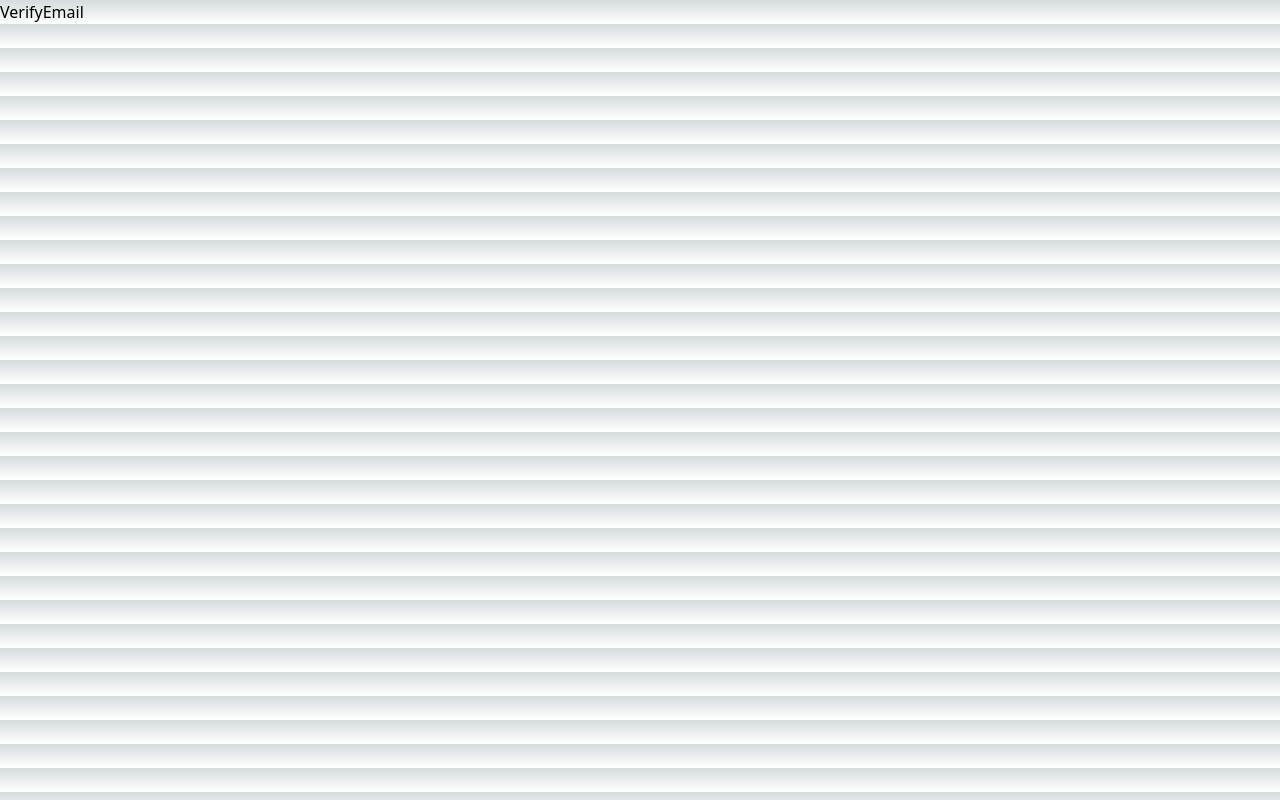
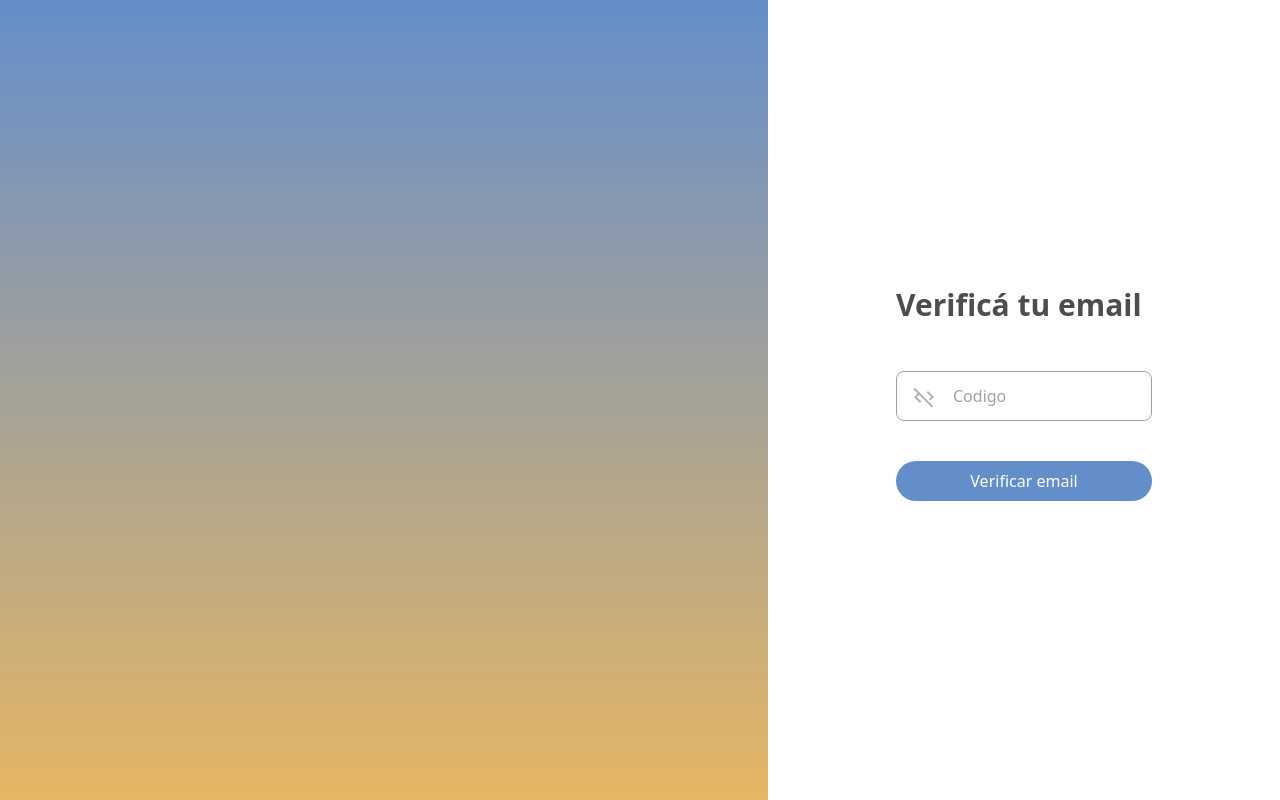
Before and after one commit to NuriaROrquin/diabetia, a Next.js app in the folder frontend/: page /auth/verify-email in a window 1280 px wide. Built offline with nearby package versions, Linux system fonts and the light colour scheme.

Commit message:
DIAB-14 verify email

```diff
--- a/frontend/pages/auth/register/index.js
+++ b/frontend/pages/auth/register/index.js
@@ -15,7 +15,7 @@ export const Register = () => {
     const password = document.getElementById("contrasena").value;
     register(username, email, password)
         .then(() => {
-          router.push(`/auth/verify-email`)
+          router.push(`/auth/verify-email?userName=${username}`);
         })
         .catch((error) => {
           console.log(error);
--- a/frontend/pages/auth/verify-email/index.js
+++ b/frontend/pages/auth/verify-email/index.js
@@ -1,6 +1,42 @@
+import {Input} from "../../../components/input";
+import {CodeOffOutlined } from "@mui/icons-material";
+import {ButtonBlue} from "../../../components/button";
+import {CustomLink} from "../../../components/link";
+import {useRouter} from "next/router";
+import {confirmEmailVerification} from "../../../services/api.service";
+
 export const VerifyEmail = () => {
+    const router = useRouter();
+    const { username } = router.query;
+
+    const onHandleClick = () => {
+        const confirmationCode = document.getElementById("confirmationCode").value;
+        confirmEmailVerification(username, confirmationCode)
+            .then(() => {
+                router.push(`/auth/login`)
+            })
+            .catch((error) => {
+                console.log(error);
+            });
+    }
     return(
-        <div>VerifyEmail</div>
+        <section className="flex">
+            <div className="flex w-3/5 bg-gradient-to-b from-blue-primary to-orange-primary min-h-screen"></div>
+            <div className="flex flex-col justify-center items-center w-2/5 bg-white min-h-screen">
+                <div className="flex flex-col w-1/2 mb-12">
+                    <h1 className="font-bold text-gray-primary text-3xl">Verificá tu email</h1>
+                    <span className="text-gray-primary text-lg"></span>
+                </div>
+
+                <div className="flex flex-col w-1/2 mb-6">
+                    <Input type="text" placeholder="Codigo" id="confirmationCode" width="w-full"
+                           icon={<CodeOffOutlined />}/>
+                </div>
+
+                <ButtonBlue label="Verificar email" width="w-1/2" onClick={onHandleClick} className="mb-3"/>
+            </div>
+
+        </section>
     )
 }
 
--- a/frontend/services/api.service.js
+++ b/frontend/services/api.service.js
@@ -44,3 +44,12 @@ export const passwordRecoverCode = (username, confirmationCode, password) => {
             { withCredentials: true }
         );
 }
+
+export const confirmEmailVerification = (username, confirmationCode) => {
+    return axios
+        .post(
+            `${process.env.NEXT_PUBLIC_API_URL}/auth/confirmEmailVerification`,
+            { username, confirmationCode},
+            { withCredentials: true }
+        );
+}
```
